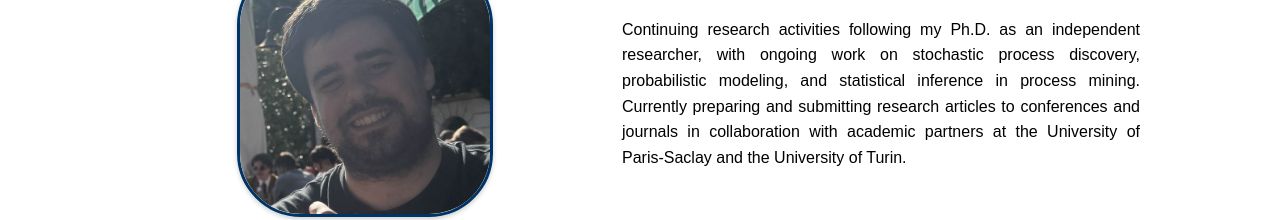
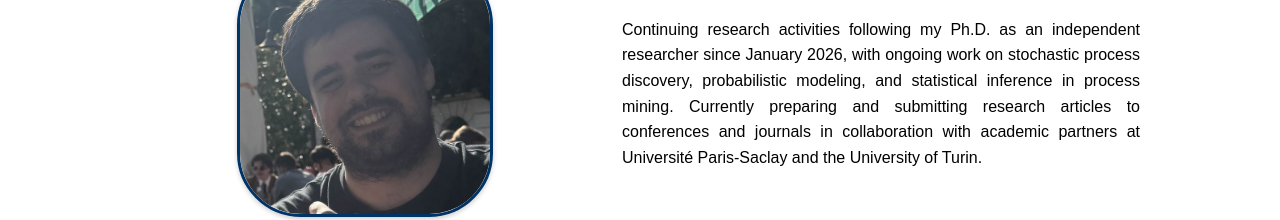
Before and after one commit to pierrecry98/pierrecry98.github.io, a plain HTML site: page index.html in a window 1280 px wide. Shown: the part 280-500 px from the top of the page. Drawn offline with Linux system fonts and the light colour scheme.

Commit message:
since 2026

```diff
--- a/index.html
+++ b/index.html
@@ -99,7 +99,7 @@
     </div>
     <div class="header-right">
         <h2>Current situation</h2>
-        <p>Continuing research activities following my Ph.D. as an independent researcher, with ongoing work on stochastic process discovery, probabilistic modeling, and statistical inference in process mining. Currently preparing and submitting research articles to conferences and journals in collaboration with academic partners at the University of Paris-Saclay and the University of Turin.</p>
+        <p>Continuing research activities following my Ph.D. as an independent researcher since January 2026, with ongoing work on stochastic process discovery, probabilistic modeling, and statistical inference in process mining. Currently preparing and submitting research articles to conferences and journals in collaboration with academic partners at Université Paris-Saclay and the University of Turin.</p>
         <h2>Research activities</h2>
         <p>My research lies within the field of process mining, with a particular focus on process discovery. I design algorithms and methods for discovering stochastic process models, such as stochastic Petri nets and process trees, that accurately capture real-world business processes' structural and probabilistic behaviours. My work bridges model inference, formal methods, and statistical techniques to support robust, interpretable, data-driven representations of complex systems.</p>
         <p>My contributions include methods for extracting the stochastic behaviours of a model via reachability unfolding, optimization procedures guided by distance metrics between observed and simulated behaviours, and Bayesian inference approaches for learning probabilistic parameters from event logs. These methods are designed to be both data-driven and interpretable, providing robust tools for understanding variability and uncertainty in complex systems.</p>
```
Also changed, not shown: 1 other file.
